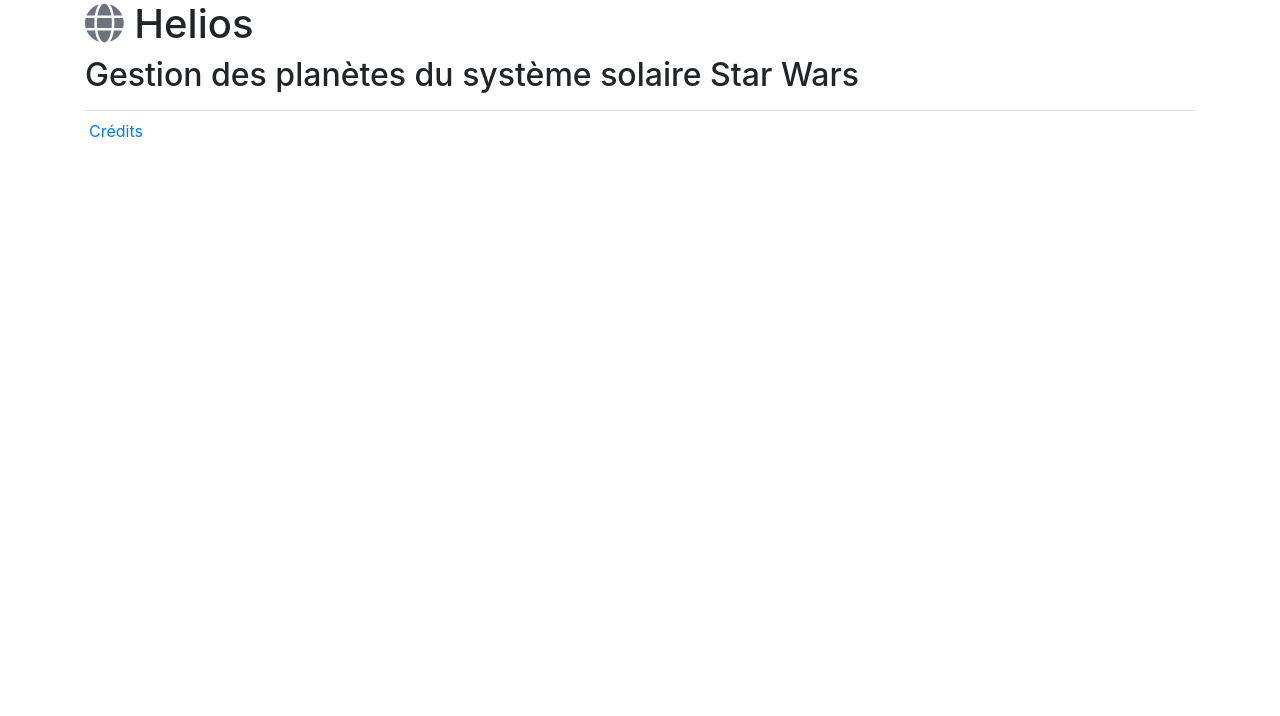
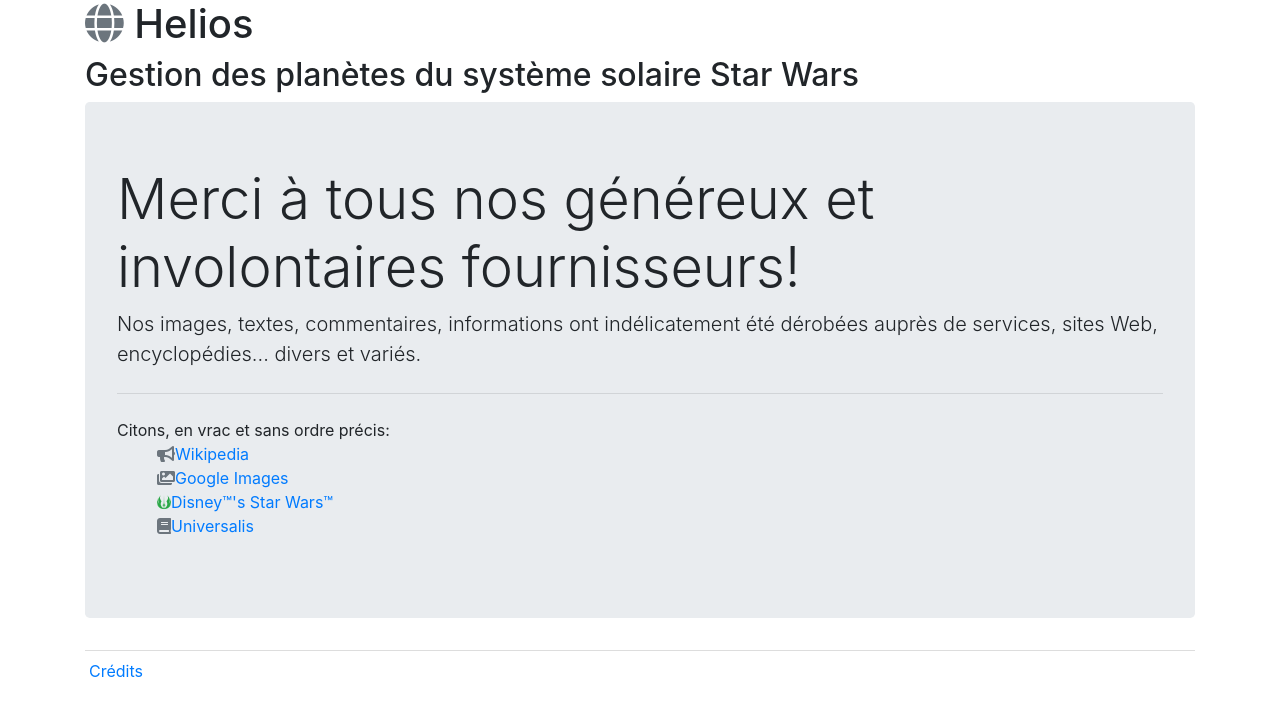
Before and after one commit to VuejsTrainings/helios, a Vue app: page /#/credits in a window 1280 px wide. Shown: the top 716 px of the page. Built offline with nearby package versions, Linux system fonts and the light colour scheme.

Commit message:
Ajoute le lien de retour à la page d'accueil et enrichit les informations des planètes

```diff
--- a/src/App.vue
+++ b/src/App.vue
@@ -1,12 +1,17 @@
 <template>
   <div id="app" class="container">
     <h1>
-      <i class="fa fa-globe text-secondary"></i>
+      <router-link to="/">
+        <i class="fa fa-globe text-secondary"></i>
+      </router-link>
       Helios</h1>
       <h2>Gestion des planètes du système solaire Star Wars</h2>
     <router-view/>
     <footer class="footer">
-      <a href="#">Crédits</a>
+      <router-link to="Credits">
+        Crédits
+      </router-link>
+
     </footer>
   </div>
 </template>
@@ -21,7 +26,7 @@
 footer{
   border-top:1px solid #ddd;
   margin-top:1em;
-  padding:0.5em 0.25em;
+  padding:0.5em 0.25em 2em;
   /* position:fixed;
   width:100%;
   bottom:0;
--- a/src/components/Credits.vue
+++ b/src/components/Credits.vue
@@ -12,24 +12,24 @@
     Citons, en vrac et sans ordre précis:
     <ul>
       <li>
+        <i class="fa fa-bullhorn text-secondary"></i>
         <a href="//www.wikipedia.fr">Wikipedia</a>
-        <i class="fa fa-speaker text-secondary"></i>
       </li>
       <li>
+        <i class="fa fa-images text-secondary"></i>
         <a href="//images.google.com">Google Images</a>
-        <i class="fa fa-picture text-secondary"></i>
       </li>
       <li>
+        <i class="fab fa-jedi-order text-success"></i>
         <a href="//www.starwars.com">Disney&trade;'s Star Wars&trade;</a>
-        <i class="fa fa-yoda text-success"></i>
       </li>
       <li>
+        <i class="fa fa-book text-secondary"></i>
         <a href="//www.encyclopedie-universalis.fr">Universalis</a>
-        <i class="fa fa-book text-secondary"></i>
       </li>
     </ul>
   </p>
-  <a class="btn btn-primary btn-lg" href="#" role="button">Learn more</a>
+
 </div>
 </template>
 
@@ -38,3 +38,9 @@
   name: 'Credits'
 }
 </script>
+
+<style scoped>
+  ul li{
+    list-style: none;
+  }
+</style>
--- a/src/router/index.js
+++ b/src/router/index.js
@@ -1,6 +1,7 @@
 import Vue from 'vue'
 import Router from 'vue-router'
 import PlanetList from '@/components/PlanetList'
+import Credits from '@/components/Credits'
 
 Vue.use(Router)
 
@@ -10,6 +11,11 @@
       path: '/',
       name: 'PlanetList',
       component: PlanetList
+    },
+    {
+      path: '/credits',
+      name: 'Credits',
+      component: Credits
     }
   ]
 })
```
Also changed, not shown: src/assets/planets.js (+2 -0 lines).
